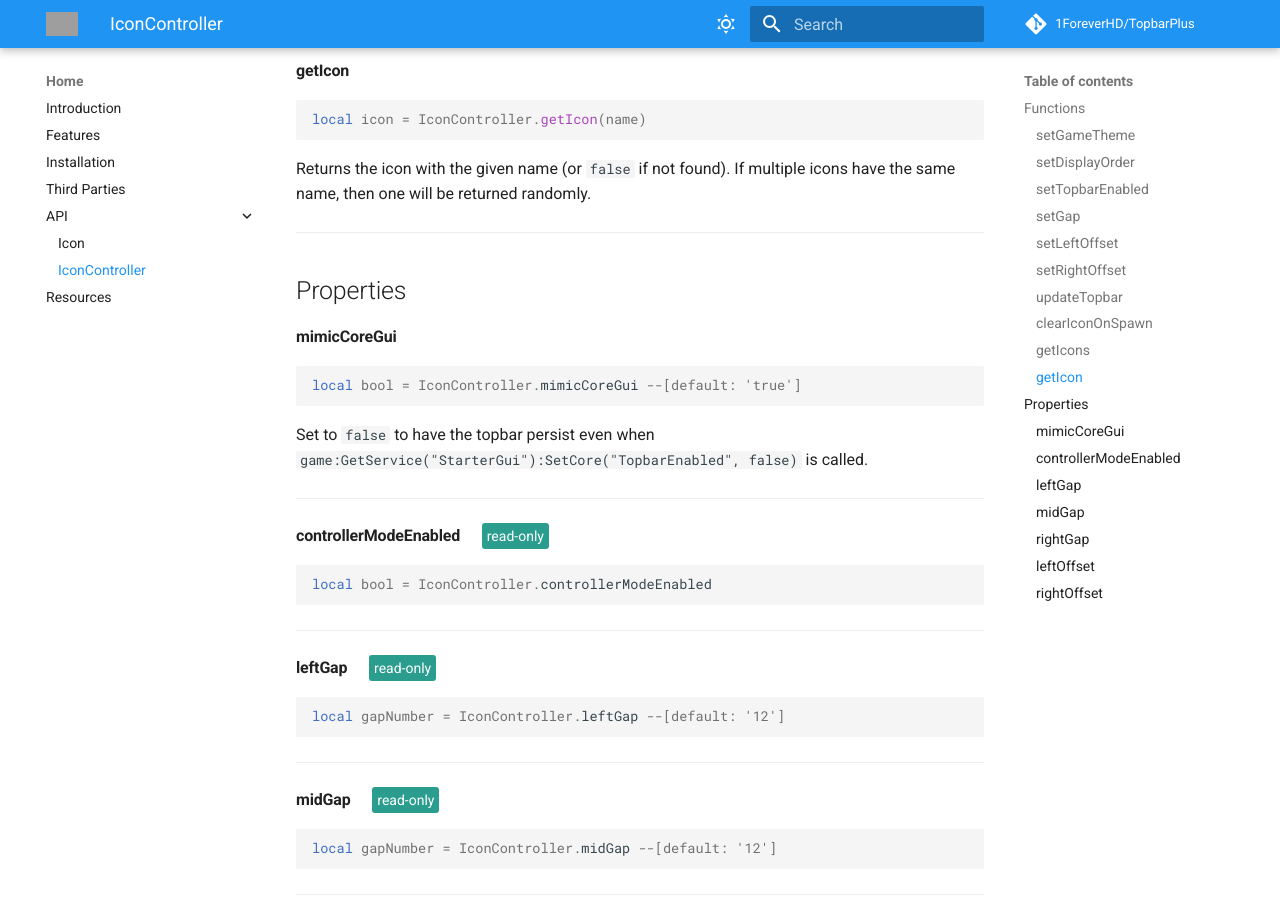
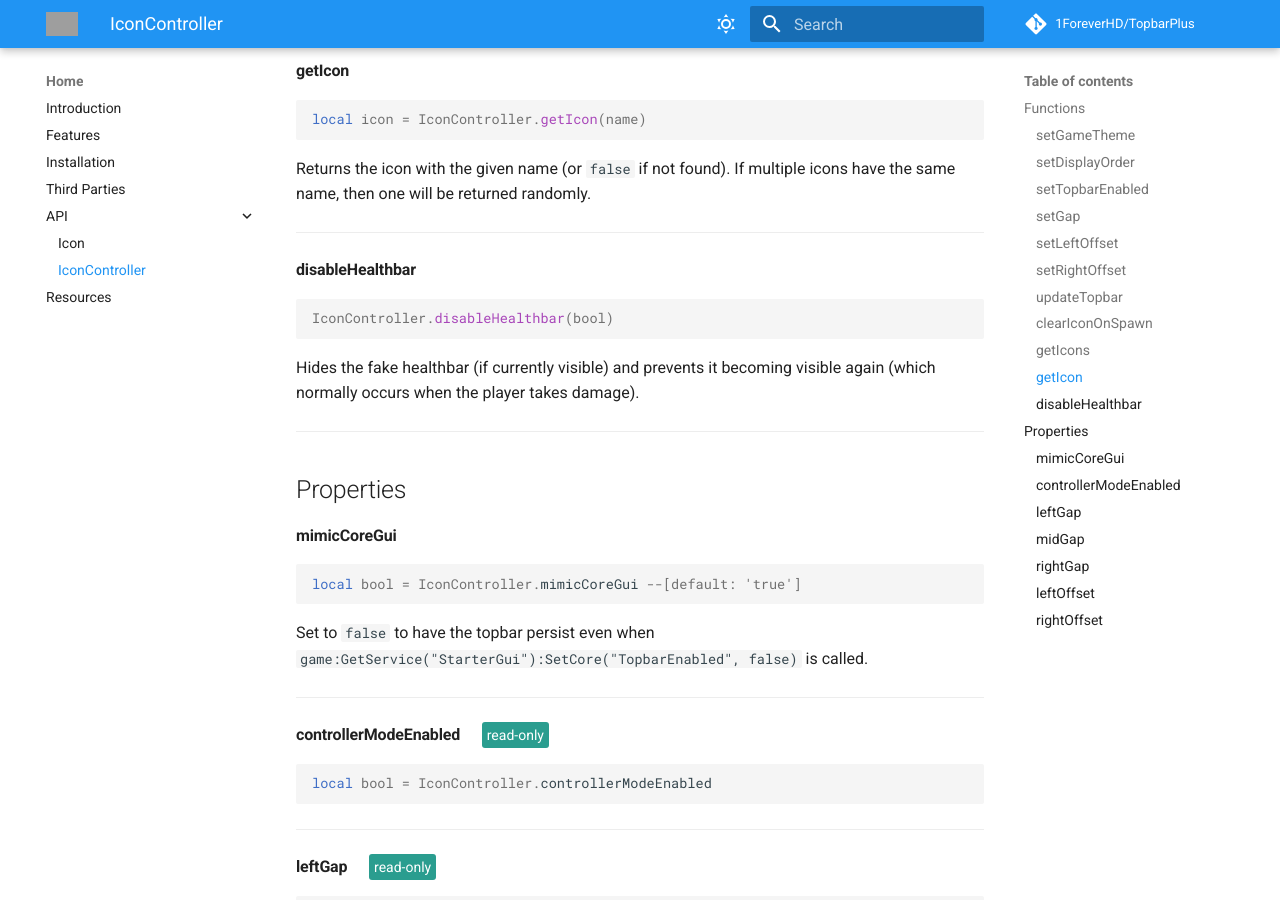
Before and after one commit to 1ForeverHD/TopbarPlus, an MkDocs documentation site: the page built from docs/api/icon_controller.md, in a window 1280 px wide and 900 px high, scrolled down 2014 px. Built offline with MkDocs 1.6.1 and Material for MkDocs 9.7.7, drawn with Linux system fonts in a browser that asks for light colours; comment, search, counter and statistics services are not loaded; grey boxes are pictures that could not be loaded.

Commit message:
906f1e9774df7314814cca5e5e0e176e6a4f7841

````diff
--- a/docs/api/icon_controller.md
+++ b/docs/api/icon_controller.md
@@ -78,6 +78,13 @@ local icon = IconController.getIcon(name)
 Returns the icon with the given name (or ``false`` if not found). If multiple icons have the same name, then one will be returned randomly.
 
 ----
+#### disableHealthbar
+```lua
+IconController.disableHealthbar(bool)
+```
+Hides the fake healthbar (if currently visible) and prevents it becoming visible again (which normally occurs when the player takes damage).
+
+----
 
 
 
````
